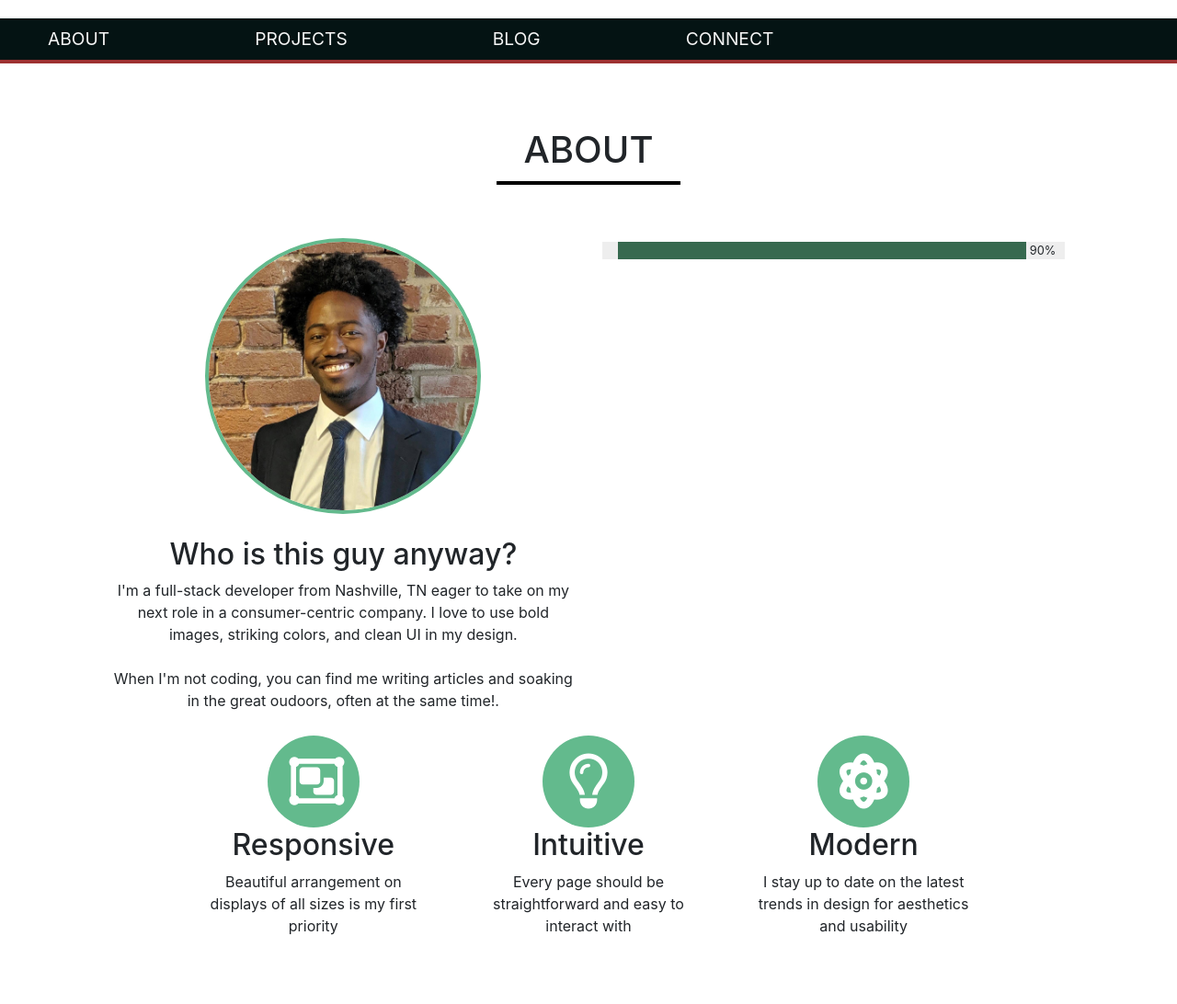
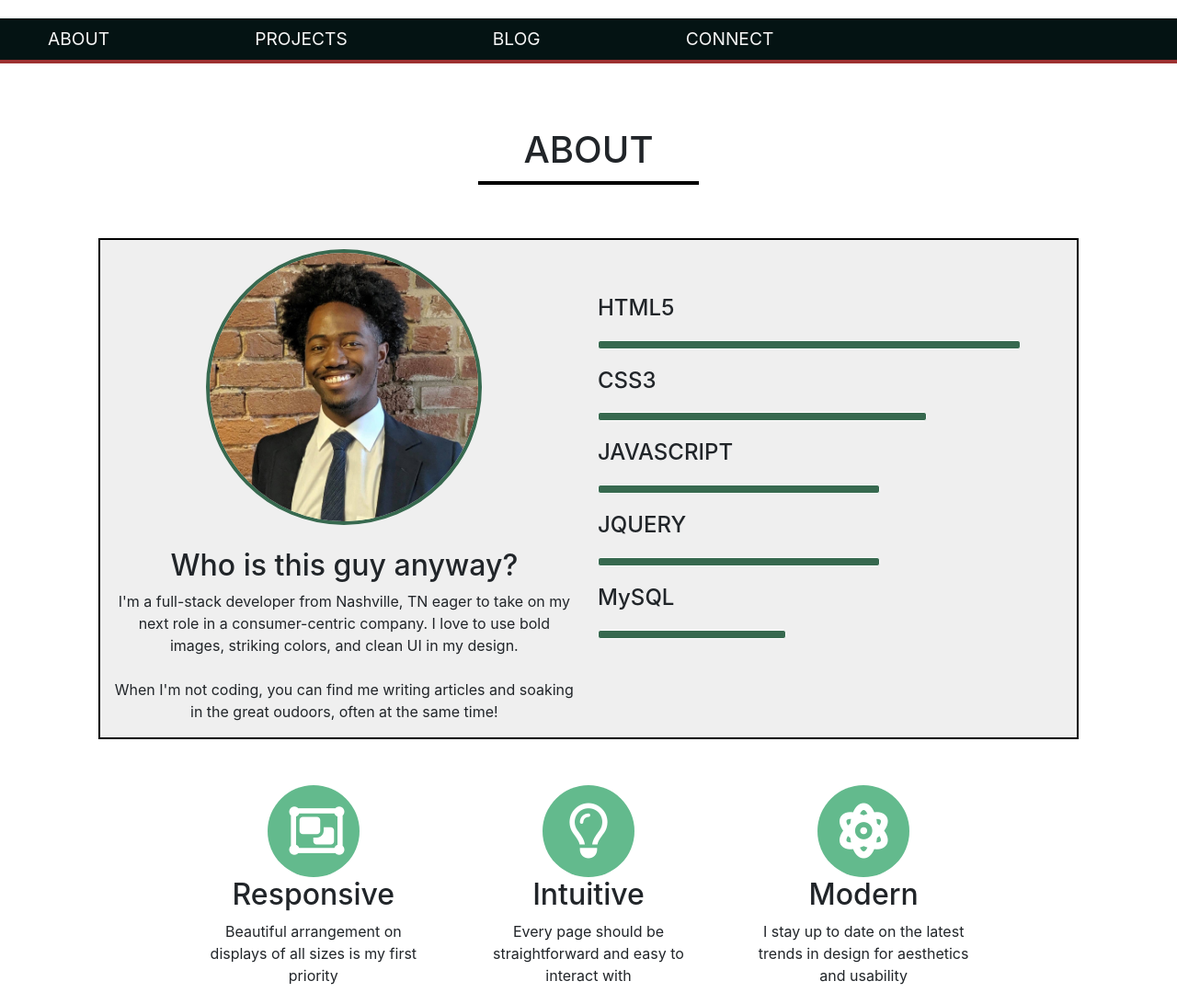
Before and after one commit to Skateboardb/live-portfolio, a plain HTML site: page index.html in a window 1280 px wide. Shown: the part 780-1872 px from the top of the page at 92% size. Before the commit the page ends 1825 px from the top, so only its background shows below. Drawn offline with nearby package versions, Linux system fonts and the light colour scheme.

Commit message:
used CSS to create animated skill bars in about section; added box around skills and bio; added projects section header

```diff
--- a/assets/css/style.css
+++ b/assets/css/style.css
@@ -1,3 +1,5 @@
+/* Header  */
+
 .row {
 	margin: 0;
 }
@@ -13,8 +15,6 @@
 .big-text {
 	color: #f5f5f5;
 	position: relative;
-	/* margin-top: 50vh; */
-	/* margin: 50% auto; */
 }
 
 .flex {
@@ -93,16 +93,13 @@
 	color: #041412;
 }
 
-/* #about,
-#projects,
-#blog,
-#connect {
-	height: 150vh;
-} */
+/* ---------------
+About Section
+--------------- */
 
-#about-header {
+.section-header {
 	border-bottom: 4px solid black;
-	width: 5em;
+	width: 6em;
 	text-align: center;
 	padding-bottom: 10px;
 }
@@ -110,6 +107,7 @@
 .about-content {
 	margin-top: 50px;
 	text-align: center;
+	margin-bottom: 40px;
 }
 
 #bio {
@@ -121,7 +119,7 @@
 	max-width: 300px;
 	border-radius: 50%;
 	text-align: center;
-	border: solid 4px #63ba8d;
+	border: solid 4px #37694f;
 }
 
 h2 {
@@ -133,28 +131,120 @@ h2 {
 	flex-direction: column;
 	align-items: center;
 }
+.bio {
+	background: #efefef;
+	height: 100%;
+	padding-top: 10px;
+	border: 2px solid black;
+	border-right: 0;
+}
+.right-col {
+	padding: 0;
+	border: 2px solid black;
+	border-left: 0;
+}
 
 .skill-container {
-	display: inline-block;
 	width: 100%;
-	background-color: #eee;
-	text-align: right;
+	text-align: left;
 	padding-right: 10px;
-	padding-left: 0;
-	font-size: 0.8em;
+	padding-left: 10px;
+	list-style: none;
+	padding-top: 40px;
+	background: #efefef;
+	height: 100%;
 }
 
-.skills {
-	display: inline-block;
+.skill-container li {
+	margin: 20px 0;
+}
+
+.bar-bg {
+	width: 100%;
+}
+.bar {
+	background: #37694f;
+	display: block;
+	height: 10px;
+	border: 1px solid white;
+	border-radius: 3px;
+	overflow: hidden;
+	margin: 20px 0;
+}
+
+#html {
 	width: 90%;
-	background-color: #37694f;
-	color: #37694f;
-	margin-left: 0;
+	animation: html 2s;
+}
+
+#css {
+	width: 70%;
+	animation: css 2s;
+}
+
+#javascript {
+	width: 60%;
+	animation: javascript 2s;
+}
+
+#jquery {
+	width: 60%;
+	animation: jquery 2s;
+}
+
+#sql {
+	width: 40%;
+	animation: sql 2s;
+}
+
+@keyframes html {
+	0% {
+		width: 0%;
+	}
+	100% {
+		width: 90%;
+	}
+}
+
+@keyframes css {
+	0% {
+		width: 0%;
+	}
+	100% {
+		width: 70%;
+	}
+}
+
+@keyframes javascript {
+	0% {
+		width: 0%;
+	}
+	100% {
+		width: 60%;
+	}
+}
+
+@keyframes jquery {
+	0% {
+		width: 0%;
+	}
+	100% {
+		width: 60%;
+	}
+}
+
+@keyframes sql {
+	0% {
+		width: 0%;
+	}
+	100% {
+		width: 40%;
+	}
 }
 
 .bullet {
 	margin: 10px 20px;
-	/* display: block; */
+	/* display: flex; */
 	text-align: center;
 }
 
@@ -178,3 +268,24 @@ h2 {
 
 	width: 100px;
 }
+
+#projects {
+	padding-top: 40px;
+	flex-direction: column;
+	align-items: center;
+}
+
+#slideshow div {
+	width: 100%;
+	/* height: 300px; */
+}
+#slideshow div img {
+	width: 70%;
+	height: auto;
+	border: solid white 3px;
+}
+
+.slick-item {
+	/* border: solid white 5px; */
+	padding: 0 20px;
+}
--- a/index.html
+++ b/index.html
@@ -12,6 +12,8 @@
 			integrity="sha384-ggOyR0iXCbMQv3Xipma34MD+dH/1fQ784/j6cY/iJTQUOhcWr7x9JvoRxT2MZw1T"
 			crossorigin="anonymous"
 		/>
+
+
 		<link rel="stylesheet" href="assets/css/style.css" />
 		<script src="https://kit.fontawesome.com/bd52e06c00.js" crossorigin="anonymous"></script>
 	</head>
@@ -45,23 +47,45 @@
 		<div id="about" class="row">
 
 
-			<h1 id=about-header>ABOUT</h1>
+			<h1 class="section-header">ABOUT</h1>
 
 
 			<div class="row justify-content-center about-content">
-				<div class="col-5 ">
+				<div class="col-5 bio">
 					<img id="photo" src="assets/img/headshot.jpg" alt="" srcset="">
 					<h2 id="bio">Who is this guy anyway?</h2>
 					<p>I'm a full-stack developer from Nashville, TN eager to take on my next role in a consumer-centric company. I love to use bold images, striking colors, and clean UI in my design.
 						<br>
 						<br>
-						When I'm not coding, you can find me writing articles and soaking in the great oudoors, often at the same time!. </p>
+						When I'm not coding, you can find me writing articles and soaking in the great oudoors, often at the same time! </p>
 				</div>
-				<div class="col-5">
+				<div class="col-5 right-col">
 						<div class="skill-container">
 
-							<div class="skills html">g </div>
-							90%
+							<!-- <div class="skills html"> g</div>
+							90% -->
+
+
+
+							<li>
+								<h4>HTML5<span class="bar" id="html"></span ><span></span></h4>
+							</li>
+
+							<li>
+								<h4>CSS3<span class="bar" id="css"></span ><span></span></h4>
+							</li>
+
+							<li>
+								<h4>JAVASCRIPT<span class="bar" id="javascript"></span ><span></span></h4>
+							</li>
+
+							<li>
+								<h4>JQUERY<span class="bar" id="jquery"></span ><span></span></h4>
+							</li>
+
+							<li>
+								<h4>MySQL<span class="bar" id="sql"></span ><span></span></h4>
+							</li>
 						</div>
 				</div>
 			</div>
@@ -96,7 +120,11 @@
 			</div>
 
 		</div>
-		<div id="projects"></div>
+		<div class="row" id="projects">
+			<h1 class="section-header">PROJECTS</h1>
+
+
+		</div>
 		<div id="blog"></div>
 		<div id="connect"></div>
 		<!-- Scripts  -->
```
